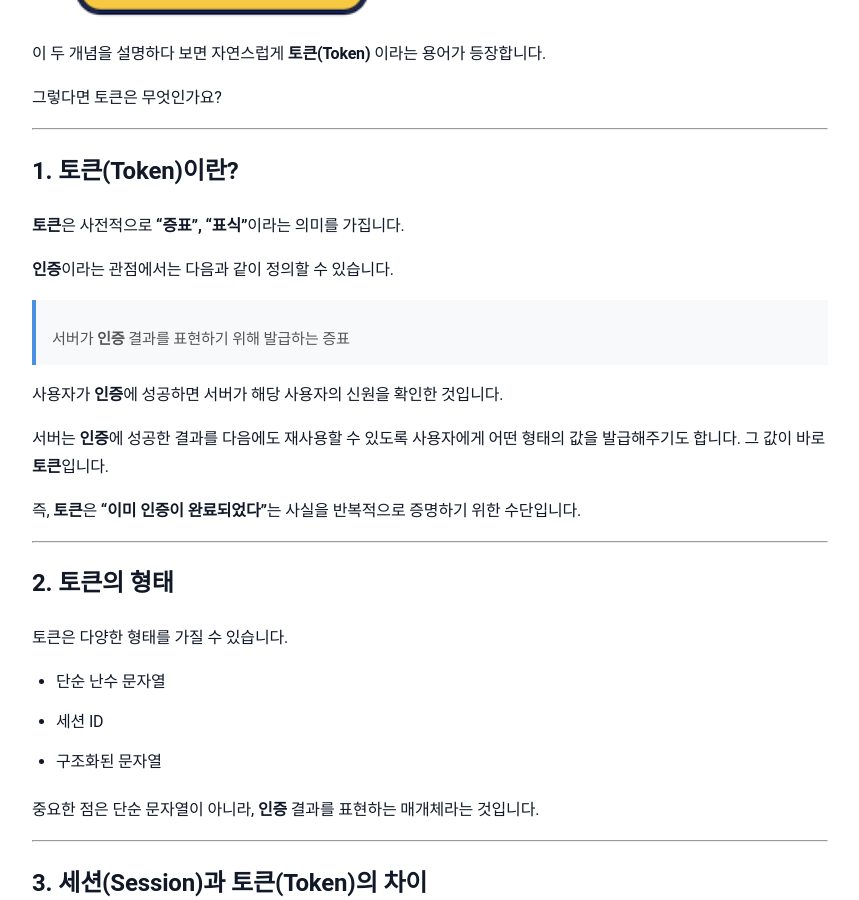
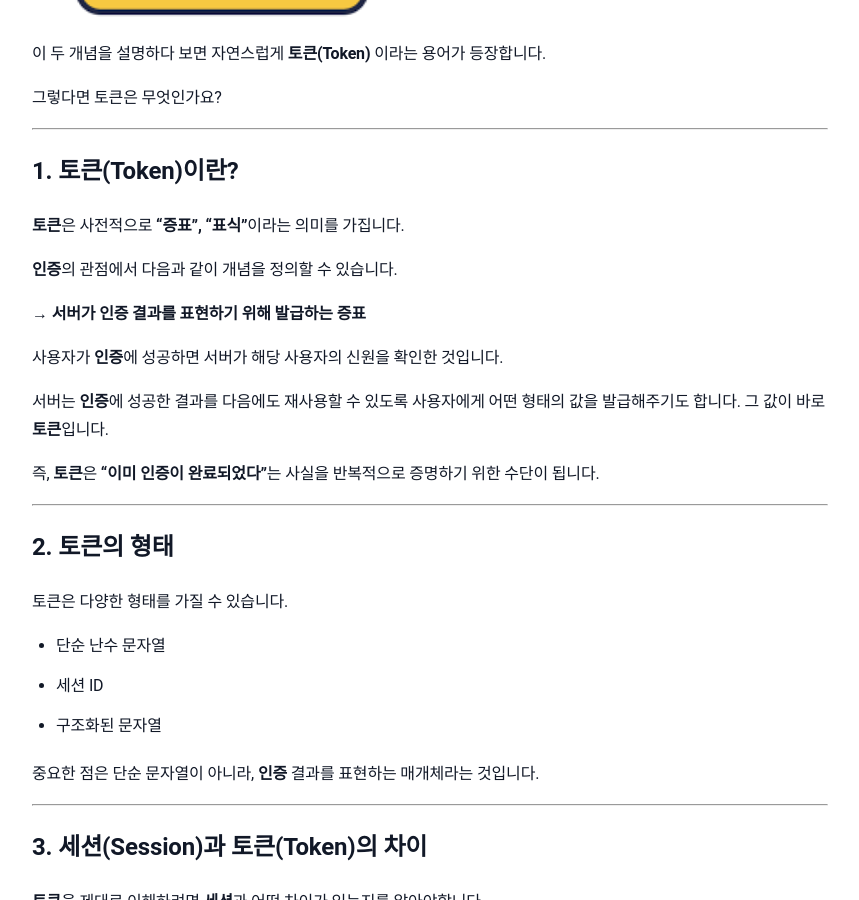
Before and after one commit to sanghoon-lee/sanghoon-lee.github.io, a Jekyll site: the page built from _posts/2026-02-28-JWT.md, in a window 1280 px wide and 900 px high, scrolled down 813 px. Shown: the whole window, without its empty margins (210-1069 px from the left). Built offline with Jekyll 4.4.1, drawn with Linux system fonts in a browser that asks for light colours; nearby versions of some CDN libraries; comment, search, counter and statistics services are not loaded; some of the changed text lies outside the part shown.

Commit message:
jwt 포스팅 수정

````diff
--- a/_posts/2026-02-28-JWT.md
+++ b/_posts/2026-02-28-JWT.md
@@ -24,15 +24,15 @@ categories: 학습기록
 
 **토큰**은 사전적으로 **“증표”, “표식”**이라는 의미를 가집니다.
 
-**인증**이라는 관점에서는 다음과 같이 정의할 수 있습니다.
+**인증**의 관점에서 다음과 같이 개념을 정의할 수 있습니다.
 
-> 서버가 **인증** 결과를 표현하기 위해 발급하는 증표
+→ **서버가 인증 결과를 표현하기 위해 발급하는 증표**
 
 사용자가 **인증**에 성공하면 서버가 해당 사용자의 신원을 확인한 것입니다.
 
 서버는 **인증**에 성공한 결과를 다음에도 재사용할 수 있도록 사용자에게 어떤 형태의 값을 발급해주기도 합니다. 그 값이 바로 **토큰**입니다.
 
-즉, **토큰**은 **“이미 인증이 완료되었다”**는 사실을 반복적으로 증명하기 위한 수단입니다.
+즉, **토큰**은 **“이미 인증이 완료되었다”**는 사실을 반복적으로 증명하기 위한 수단이 됩니다.
 
 ---
 
@@ -172,7 +172,7 @@ Claim은 단순 데이터 필드가 아닙니다.
 ```
 Signature는 토큰 위조를 방지하기 위한 서명 값입니다. 서명은 다음과 같은 방식으로 생성됩니다.
 
-```nohighlight
+```java
 HMACSHA256(
   base64UrlEncode(header) + "." + base64UrlEncode(payload),
   secretKey
````
